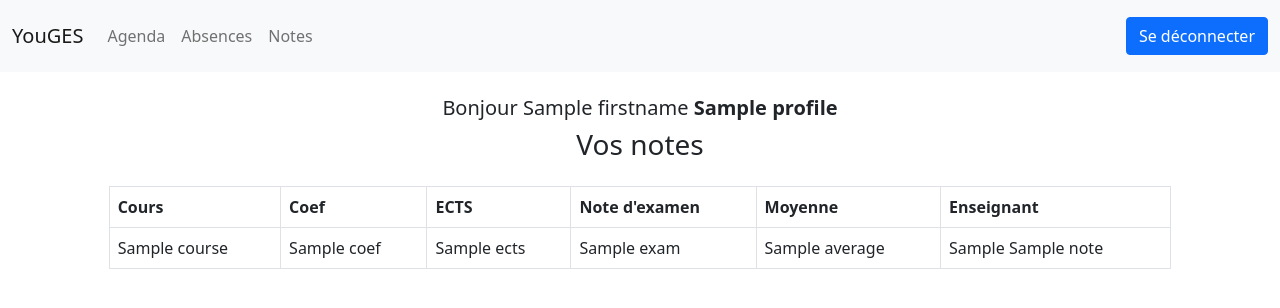
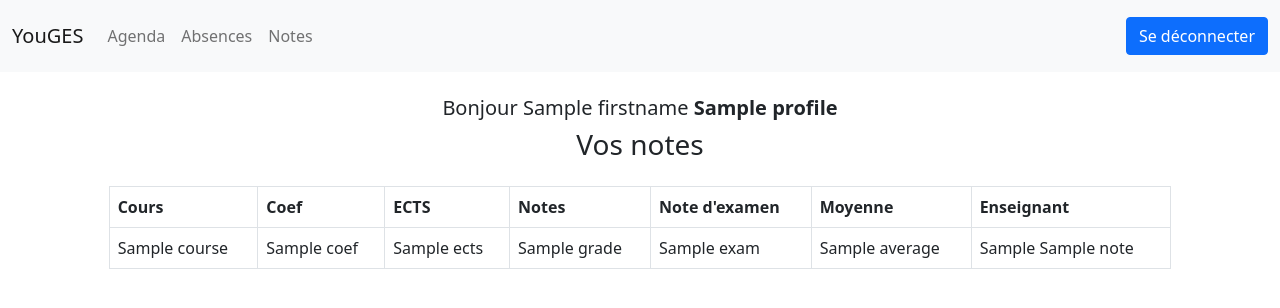
Before and after one commit to BenoitPE/MyGESPlanning, a Node server app: template views/notes.ejs in a window 1280 px wide. Shown: the top 308 px of the page. Run offline with Node 20, Linux system fonts and the light colour scheme; the template is opened without the code that fills it: most values are stand-ins (such as "Sample title", 1, 10 or a date in 2020).

Commit message:
Ajout d'un champ supplémentaire dans la page Notes

```diff
--- a/views/notes.ejs
+++ b/views/notes.ejs
@@ -22,6 +22,7 @@
                                     <th scope="col">Cours</th>
                                     <th scope="col">Coef</th>
                                     <th scope="col">ECTS</th>
+                                    <th scope="col">Notes</th>
                                     <th scope="col">Note d'examen</th>
                                     <th scope="col">Moyenne</th>
                                     <th scope="col">Enseignant</th>
@@ -39,6 +40,11 @@
                                         <td>
                                             <%= notes[note].ects %>
                                         </td>
+                                        <td>
+                                        <% for(var n in notes[note].grades) { %>
+                                            <%= notes[note].grades[n] %>
+                                        <% } %>
+                                    </td>
                                         <td>
                                             <%= notes[note].exam %>
                                         </td>
```
